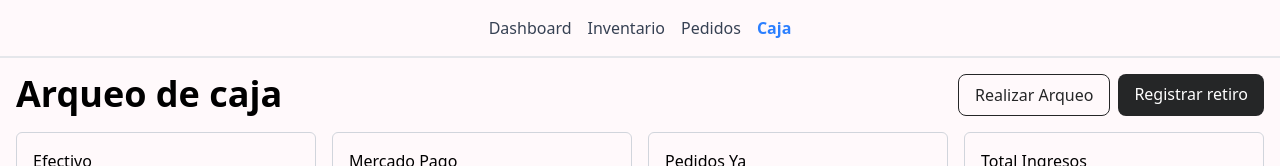
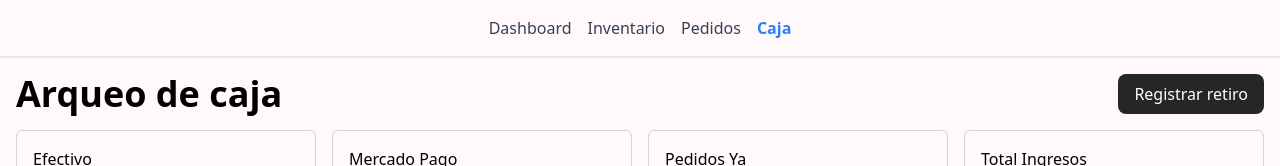
Before and after one commit to UlisesLarrabe/cabo-frio-frontend, a Next.js app: page /caja in a window 1280 px wide. Shown: the top 166 px of the page. Built offline with nearby package versions, Linux system fonts and the light colour scheme; no server answers.

Commit message:
Remove 'Realizar Arqueo' button from HeaderSection component

```diff
--- a/src/components/HeaderSection.tsx
+++ b/src/components/HeaderSection.tsx
@@ -6,9 +6,6 @@ const HeaderSection = () => {
     <section className="flex justify-between">
       <h1 className="font-bold text-4xl">Arqueo de caja</h1>
       <div className="flex gap-2">
-        <button className="text-eerie-black px-4 py-2 rounded-lg border border-eerie-black cursor-pointer">
-          Realizar Arqueo
-        </button>
         <Link
           href="/caja/retiro"
           className="bg-eerie-black text-white px-4 py-2 rounded-lg cursor-pointer"
```
